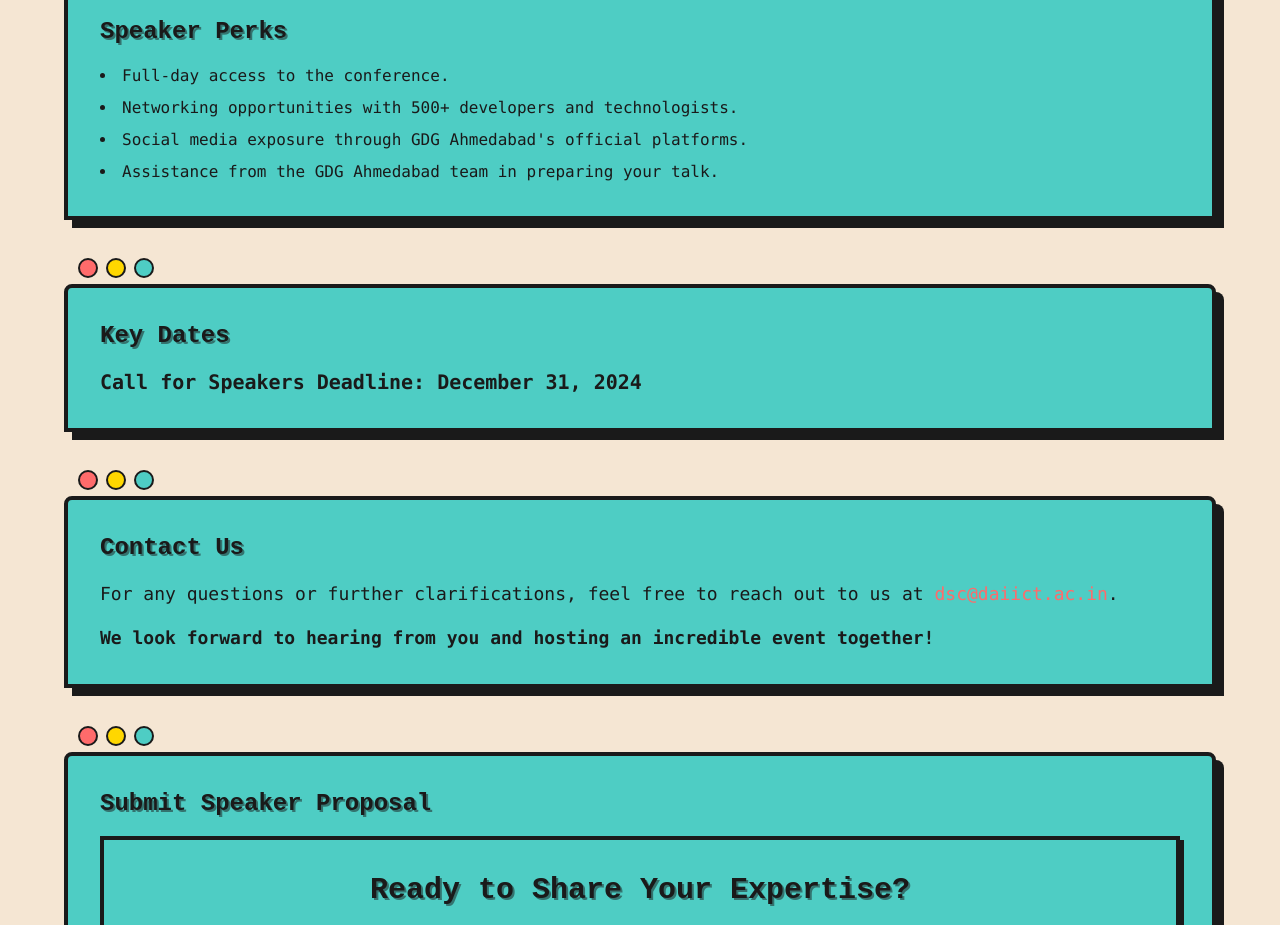
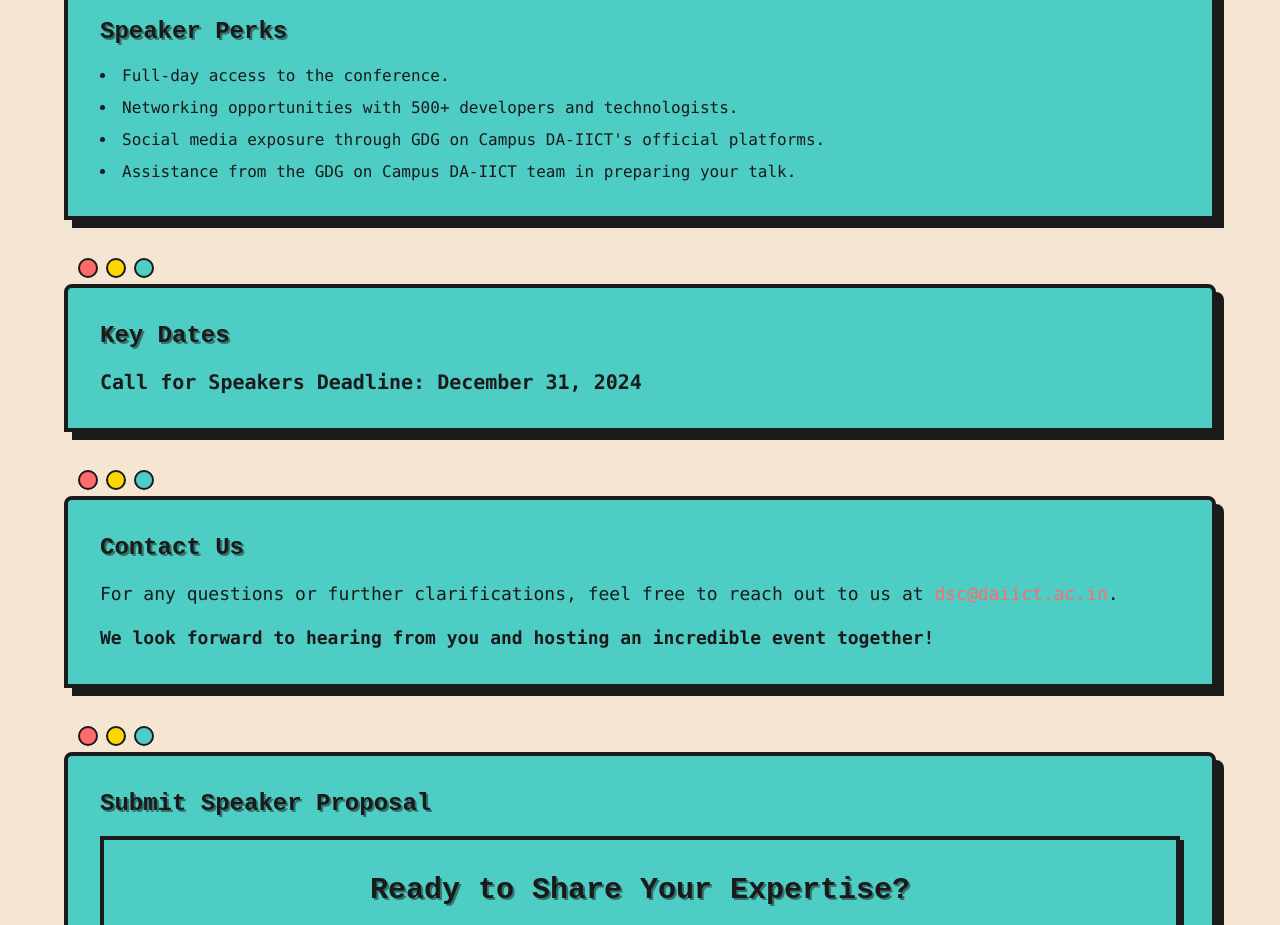
Before and after one commit to gdg-da/devolution, a Next.js app: page /speaker-manual in a window 1280 px wide. Shown: the part 4220-5145 px from the top of the page. Built offline with nearby package versions, Linux system fonts and the light colour scheme.

Commit message:
chore(speaker manual): changed ahemdabad to daiict

```diff
--- a/src/components/SpeakerManual.tsx
+++ b/src/components/SpeakerManual.tsx
@@ -166,8 +166,8 @@ export default function SpeakerManual() {
                     <ul className="list-disc list-inside space-y-2">
                         <li>Full-day access to the conference.</li>
                         <li>Networking opportunities with 500+ developers and technologists.</li>
-                        <li>Social media exposure through GDG Ahmedabad&apos;s official platforms.</li>
-                        <li>Assistance from the GDG Ahmedabad team in preparing your talk.</li>
+                        <li>Social media exposure through GDG on Campus DA-IICT&apos;s official platforms.</li>
+                        <li>Assistance from the GDG on Campus DA-IICT team in preparing your talk.</li>
                     </ul>
                 </PCWindow>
                 <PCWindow title="Key Dates" className="mb-16">
```
